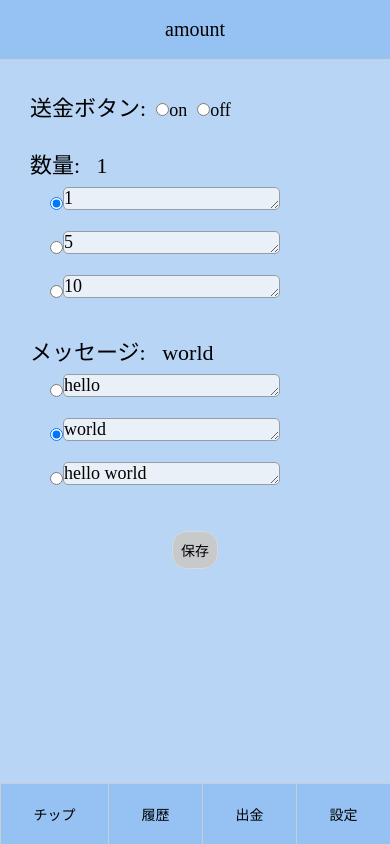
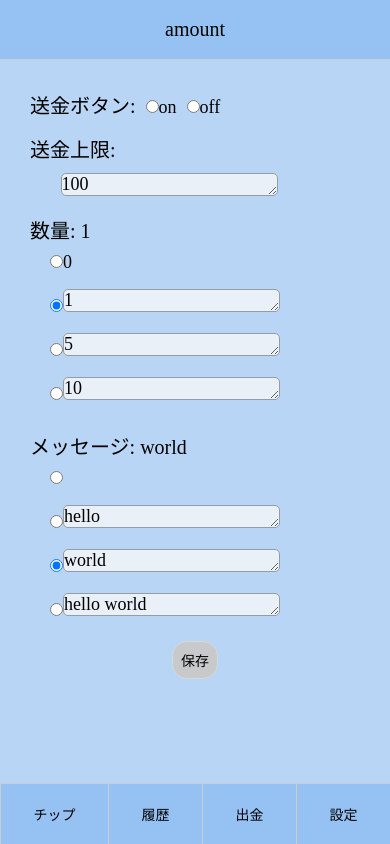
Before and after one commit to ha-ya4/tip-pocket-nem, a Vue app: page /config in a window 390 px wide. Built offline with nearby package versions, Linux system fonts and the light colour scheme; no server answers.

Commit message:
チェックを入れる部分のifをswitchに変更、その他RadioButtonGroupの修正。設定画面にamountLimitを追加

```diff
--- a/src/class/data-storage.ts
+++ b/src/class/data-storage.ts
@@ -1,3 +1,5 @@
+import { TypeConfigData } from '@/interface.ts';
+
 export default class DataStorage {
   private storageName: string;
 
@@ -5,7 +7,7 @@ export default class DataStorage {
     this.storageName = storageName;
   }
 
-  get getData(): object | null {
+  get getData(): TypeConfigData | null {
     const item = localStorage.getItem(this.storageName);
     if (item !== null) {
       return JSON.parse(item);
@@ -14,7 +16,7 @@ export default class DataStorage {
     }
   }
 
-  set setData(data: object) {
+  set setData(data: TypeConfigData) {
     const configData = JSON.stringify(data);
     localStorage.setItem(this.storageName, configData);
   }
--- a/src/components/RadioButtonGroup.vue
+++ b/src/components/RadioButtonGroup.vue
@@ -6,10 +6,22 @@
     クリックで展開するメニュー-->
   <div id="radio-button-group">
     <span class="content-title">
-      {{ name }}:&ensp; {{ defaultValue }}
+      <slot></slot>: {{ defaultValue }}
     </span>
 
     <form id="target">
+      <p class="radio-item">
+        <input
+          :id="'radio-item0-' + radioIdName"
+          :checked="none.defaultValue"
+          type="radio"
+          name="radio-item"
+          value="none"
+          @change="radioChanged"
+        >
+        <label>{{ none.value }}</label>
+      </p>
+
       <p class="radio-item">
         <input
           :id="'radio-item1-' + radioIdName"
@@ -19,8 +31,7 @@
           value="item1"
           @change="radioChanged"
         >
-        <textarea class="textarea" rows="1" cols="" v-model="value1.value">
-        </textarea>
+        <textarea rows="1" cols="" v-model="value1.value"></textarea>
       </p>
 
       <p class="radio-item">
@@ -32,8 +43,7 @@
           value="item2"
           @change="radioChanged"
         >
-        <textarea rows="1" cols="" v-model="value2.value">
-        </textarea>
+        <textarea rows="1" cols="" v-model="value2.value"></textarea>
       </p>
 
       <p class="radio-item">
@@ -64,8 +74,6 @@ import { RadioGroupValue } from '@/interface.ts';
 
 @Component
 export default class RadioButtonGroup extends Vue {
-  // ラジオボタンのグループ名。
-  @Prop() private name: string;
   // 登録されている値。型を指定していたが、プロパティを使ったときに出る赤波線を消せなかったのでany
   @Prop() private receivedItems: RadioGroupValue[];
   // IDを書き換えるときに付与する名前
@@ -100,40 +108,39 @@ export default class RadioButtonGroup extends Vue {
   // ラジオボタンのチェックが変わったときにチェックされた値をデフォルトの値に書き換える
   // 手動でラジオボタンのチェックを変える
   private radioChanged(event: any) {
-    // デフォルト値をチェックされた値に変更
-    this.defaultValue = event.target.nextSibling.value;
-
     // 前回どこがチェックされていたかわからないので全てのdefaultValueをfalseに変える
     const items = [this.none, this.value1, this.value2, this.value3];
     for (const item of items) {
       item.defaultValue = false;
     }
 
-    // target.valueの値を取得してifで対応する項目のdefaultValueをtrueに切り替える
+    // target.valueの値を取得してifで対応する項目のdefaultValueをtrueに切り替え
     const value = event.target.value;
-    if (value === 'none') {
-      this.none.defaultValue = true;
-      return;
+    switch (value) {
+      case 'none':
+        this.none.defaultValue = true;
+        break;
+      case 'item1':
+        this.value1.defaultValue = true;
+        break;
+      case 'item2':
+        this.value2.defaultValue = true;
+        break;
+      case 'item3':
+        this.value3.defaultValue = true;
+        break;
+      default:
+        break;
     }
-    if (value === 'item1') {
-      this.value1.defaultValue = true;
-      return;
-    }
-    if (value === 'item2') {
-      this.value2.defaultValue = true;
-      return;
-    }
-    if (value === 'item3') {
-      this.value3.defaultValue = true;
-      return;
-    }
+
+    // デフォルト値をチェックされた値に変更
+    this.defaultValue = event.target.nextSibling.value;
   }
 
   // １つ目のラジオボタンのアイテムが書き換えられたときにデフォルトの値を書き換える
   @Watch('value1.value')
   private valueChanged1() {
-    const element = document.getElementById(`radio-item1-${this.radioIdName}`) as HTMLInputElement;
-    if (element.checked) {
+    if (this.value1.defaultValue) {
       this.defaultValue = this.value1.value;
     }
   }
@@ -141,8 +148,7 @@ export default class RadioButtonGroup extends Vue {
   // ２つ目のラジオボタンのアイテムが書き換えられたときにデフォルトの値を書き換える
   @Watch('value2.value')
   private valueChanged2() {
-    const element =  document.getElementById(`radio-item2-${this.radioIdName}`) as HTMLInputElement;
-    if (element.checked) {
+    if (this.value2.defaultValue) {
       this.defaultValue = this.value2.value;
     }
   }
@@ -150,8 +156,7 @@ export default class RadioButtonGroup extends Vue {
   // 3つ目のラジオボタンのアイテムが書き換えられたときにデフォルトの値を書き換える
   @Watch('value3.value')
   private valueChanged3() {
-    const element = document.getElementById(`radio-item3-${this.radioIdName}`) as HTMLInputElement;
-    if (element.checked) {
+    if (this.value3.defaultValue) {
       this.defaultValue = this.value3.value;
     }
   }
@@ -164,7 +169,6 @@ export default class RadioButtonGroup extends Vue {
   /*全体*/
   #radio-button-group {
     padding-top: 10px;
-    padding-bottom: 5px;
   }
 
   input[type=radio] {
@@ -178,7 +182,7 @@ export default class RadioButtonGroup extends Vue {
 
   /*設定する項目とデフォルトの値*/
   .content-title {
-    font-size: 22px;
+    font-size: 20px;
     margin-left: 5px;
   }
 
--- a/src/store/app-config.ts
+++ b/src/store/app-config.ts
@@ -4,7 +4,7 @@ import {
   REGISTER_DEFAULT_MESSAGE,
   UPDATE_CONFIG_DATA,
 } from '@/store/mutation-types.ts';
-import { TypeConfigData, RegisterPayLoad } from '@/interface.ts';
+import { TypeConfigData } from '@/interface.ts';
 
 
 
@@ -29,7 +29,7 @@ export default {
     // 送金buttonを押してから送金するかどうか
     sendButton: true,
 
-    amountLimit: 1000,
+    amountLimit: 100,
   },
 
   mutations: {
@@ -47,6 +47,7 @@ export default {
       state.amount = configData.amount;
       state.message = configData.message;
       state.sendButton = configData.sendButton;
+      state.amountLimit = configData.amountLimit;
     },
   },
 
--- a/src/views/Config.vue
+++ b/src/views/Config.vue
@@ -3,7 +3,6 @@
 
     <!-- offにするとQR読み込みで即送金（できるなら）-->
     <div id="send-button">
-
       <span class="config-item">送金ボタン:</span>
 
       <span class="radio-item">
@@ -15,24 +14,24 @@
         <input type="radio" name="send-radio">
         <label>off</label>
       </span>
+    </div>
 
+    <div id="amount-limit">
+      <span class="config-item" style="display: block;">送金上限:</span>
+      <textarea class="textarea" rows="1" cols="" v-model="amountLimit"></textarea>
     </div>
 
     <!-- 数量の登録とデフォルトを決めておける-->
     <radio-button-group
       ref="amountRadio"
-      :name="'数量'"
       :receivedItems="amount"
-      :radioIdName="'amount'"
-    />
+      :radioIdName="'amount'">数量</radio-button-group>
 
     <!-- メッセージの登録とデフォルトを決めておける-->
     <radio-button-group
       ref="messageRadio"
-      :name="'メッセージ'"
       :receivedItems="message"
-      :radioIdName="'message'"
-    />
+      :radioIdName="'message'">メッセージ</radio-button-group>
 
     <div id="save-button">
       <button type="button" class="app-button" @click="save">保存</button>
@@ -47,7 +46,7 @@ import { Component, Vue } from 'vue-property-decorator';
 import RadioButtonGroup from '@/components/RadioButtonGroup.vue';
 
 import DataStorage from '@/class/data-storage';
-import { TypeConfigData } from '@/interface.ts';
+import { TypeConfigData, RadioGroupValue } from '@/interface.ts';
 
 @Component({
   components: {
@@ -56,10 +55,12 @@ import { TypeConfigData } from '@/interface.ts';
 })
 export default class AppConfig extends Vue {
   private sendButton: boolean = this.$store.state.Config.sendButton;
+  // 送金量の上限を決めておける
+  private amountLimit: number = this.$store.state.Config.amountLimit;
   // 予め登録しておいて送金画面で選択することができる数量
-  private amount: object[] = this.$store.state.Config.amount;
+  private amount: RadioGroupValue[] = this.$store.state.Config.amount;
   // 予め登録しておいて送金画面で選択することができるメッセージ
-  private message: object[] = this.$store.state.Config.message;
+  private message: RadioGroupValue[] = this.$store.state.Config.message;
 
  /* created() {
   }*/
@@ -78,7 +79,6 @@ export default class AppConfig extends Vue {
   // $refを使うとproperty dose not exsistが出てしまうがanyで対応
   // type guardを使うのがよさそう？
   private save() {
-    const sendButton = this.sendButton;
     const refsAmount: any = this.$refs.amountRadio;
     const amountData = refsAmount.passData();
     const refsMessage: any = this.$refs.messageRadio;
@@ -88,6 +88,7 @@ export default class AppConfig extends Vue {
       amount: amountData.values,
       message: messageData.values,
       sendButton: this.sendButton,
+      amountLimit: this.amountLimit,
     };
 
     this.updateLocalStorage(configData);
@@ -108,13 +109,27 @@ export default class AppConfig extends Vue {
     padding-bottom: 15px;
   }
 
+  #amount-limit {
+    padding-bottom: 5px;
+    vertical-align: middle;
+  }
+
   #save-button {
-    text-align:center;
+    text-align: center;
     margin-top: 20px;
   }
 
+  textarea {
+    background-color: #eaf0f7;
+    font-size: 18px;
+    margin-top: 10px;
+    margin-left: 35.5px;
+    border: 0.1px solid #969ca3;
+    border-radius: 5px;
+  }
+
   .config-item {
-    font-size: 22px;
+    font-size: 20px;
     margin-left: 5px;
   }
 
```
Also changed, not shown: src/interface.ts (+3 -8 lines).
